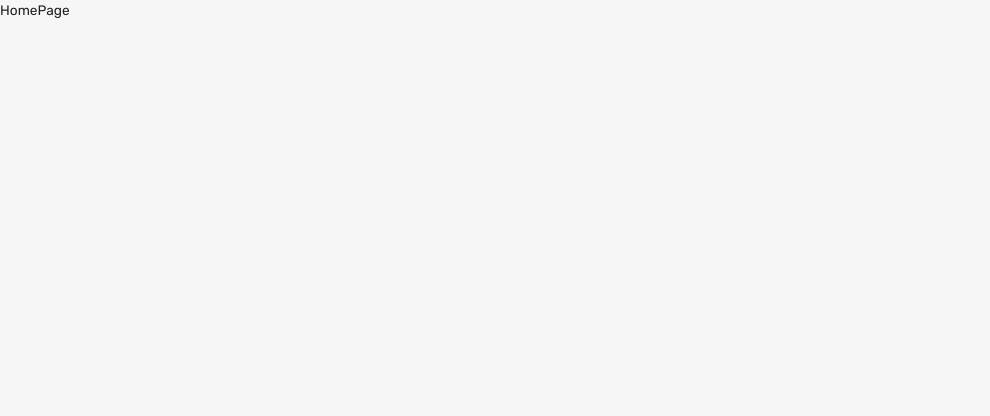
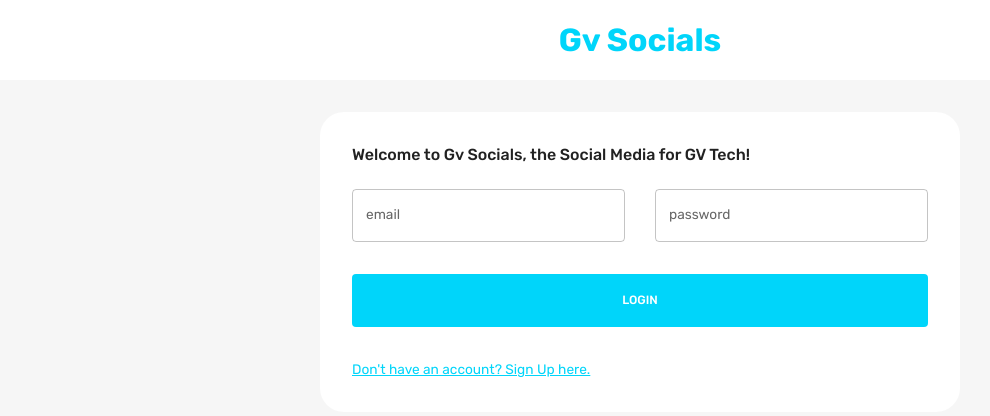
Before and after one commit to NanorIsrael/gv-socials-client, a React (Vite) app: page /home in a window 1280 px wide. Shown: the top 416 px of the page, without its empty margins (0-990 px from the left). Built offline with nearby package versions, Linux system fonts and the light colour scheme.

Commit message:
Add login functionality

```diff
--- a/src/App.tsx
+++ b/src/App.tsx
@@ -14,19 +14,32 @@ import Navbar from './scenes/navbar';
 function App() {
   const mode = useSelector((state: iState) => state.mode)
   const theme = useMemo(() => createTheme(themeSettings(mode)), [mode])
-
+  const user = useSelector((state: iState) => state.user)
+  const isAuth = Boolean(user)
+  console.log(user)
   return (
     <>
       <div>
+
         <BrowserRouter>
         <ThemeProvider theme={theme}>
           <CssBaseline/>
           {/* <Navbar/> */}
-          <Routes>
-            <Route path='/' element={<LoginPage/>}/>
-            <Route path='/home' element={<HomePage/>}/>
-            <Route path='/profile/:userId' element={<ProfilePage />}/>
-          </Routes>
+          {  isAuth ?
+             (
+              <Routes>
+                  <Route path='/home' element={ <HomePage/>}/>
+                  <Route path='/profile/:userId' element={<ProfilePage />}/>
+                  <Route path='*' element={ <HomePage/>}/>
+              </Routes>
+              )
+              :
+              (
+                <Routes>
+                  <Route path='*' element={ <LoginPage/>}/>
+                </Routes>
+              )
+            }
         </ThemeProvider>
         </BrowserRouter>
       </div>
--- a/src/scenes/loginPage/Form.tsx
+++ b/src/scenes/loginPage/Form.tsx
@@ -7,30 +7,31 @@ import { useNavigate } from "react-router-dom";
 import Dropzone from "react-dropzone";
 import FlexBetween from "../../components/FlexBetween";
 import { EditOutlined } from "@mui/icons-material";
+import { setLogin } from "../../state";
 
-const registerSchema = ({
+const registerSchema = yup.object().shape({
 	firstName: yup.string().required("required"),
 	lastName: yup.string().required("required"),
 	email: yup.string().email("invalid email").required("required"),
 	password: yup.string().required("required"),
-	location: yup.string().required("required"),
-	occupation: yup.string().required("required"),
-	picture: yup.string().required("required")
 })
+// photo: yup.string().optional()
 
-const loginSchema = ({
+// location: yup.string().required("required"),
+// 	occupation: yup.string().required("required"),
+const loginSchema = yup.object().shape({
 	email: yup.string().email("invalid email").required("required"),
 	password: yup.string().required("required"),
 })
+// location: "",
+// 	occupation: "",
 
 const initialValuesRegister = {
 	firstName: "",
 	lastName: "",
 	email: "",
 	password: "",
-	location: "",
-	occupation: "",
-	picture: ""
+	photo: ""
 }
 const initialValuesLogin = {
 	email: "",
@@ -39,12 +40,11 @@ const initialValuesLogin = {
 
 type PageType = "login" | "register"
 const Form = () => {
-	const [ pageType, setPageType ] = useState<PageType>("register")
+	const [ pageType, setPageType ] = useState<PageType>("login")
 	const { palette } = useTheme();
 	const dispatch = useDispatch()
 	const navigate = useNavigate()
 	const isNonMobile = useMediaQuery("(min-width:600px)")
-	const isNonMobileScreens = useMediaQuery("(min-width: 1000px)");
 	const isLogin = pageType === "login"
 	const isRegister = pageType === "register"
 
@@ -56,16 +56,46 @@ const Form = () => {
 	interface IRegister {
 		email: string;
 		password: string;
+		firstName: string,
+		lastName: string,
+		photo?: string
 	}
 	const login = async (values: ILogin, onSubmitProp: FormikHelpers<ILogin>) => {
+		const loggedInUserResponse = await fetch("http://localhost:3001/signin", {
+			method: "POST",
+			body: 	JSON.stringify(values),
+			headers: {"Content-Type": "application/json"}
+		})
+		const loggedInUser = await loggedInUserResponse.json()
+		onSubmitProp.resetForm()
 
+		if (loggedInUser) {
+			dispatch(
+				setLogin({
+					user: loggedInUser.user,
+					token: loggedInUser.token,
+				})
+			)
+			navigate('/home')
+		}
 	}
 
-	const register = async (values: [], onSubmitProp: FormikHelpers<IRegister>) => {
-		console.log(values)
+	const register = async (values: IRegister, onSubmitProp: FormikHelpers<IRegister>) => {
 		const formData = new FormData()
-		for (let val in values) {
-			formData.append(val,  values[val])
+		Object.entries(values).map(([key, value]) => formData.append(key, value))
+
+		if (values.photo && values.photo.name) {
+			formData.append("photo", values.photo.name)
+		}
+		const savedUserResponse = await fetch("http://localhost:3001/signup", {
+			method: "POST",
+			body: 	formData
+		})
+		const savedUser = await savedUserResponse.json()
+		onSubmitProp.resetForm()
+
+		if (savedUser) {
+			setPageType('login')
 		}
 	}
 
@@ -151,7 +181,7 @@ const Form = () => {
 								borderRadius={"5px"}
 								p="1rem"
 								>
-									<Dropzone
+									 <Dropzone
 									multiple={false}
 									onDrop={(acceptedFiles) =>
 										setFieldValue("photo", acceptedFiles[0])
@@ -172,12 +202,12 @@ const Form = () => {
 												}}
 												>
 													<input {...getInputProps()}/>
-													{!values.picture ? (
+													{!values.photo ? (
 														<p>Add Profile Picture Here (optional)</p>
 													) : (
 														<FlexBetween>
 															<Typography>
-																{values.picture.name}
+																{values.photo.name}
 																<EditOutlined/>
 															</Typography>
 														</FlexBetween>
```
